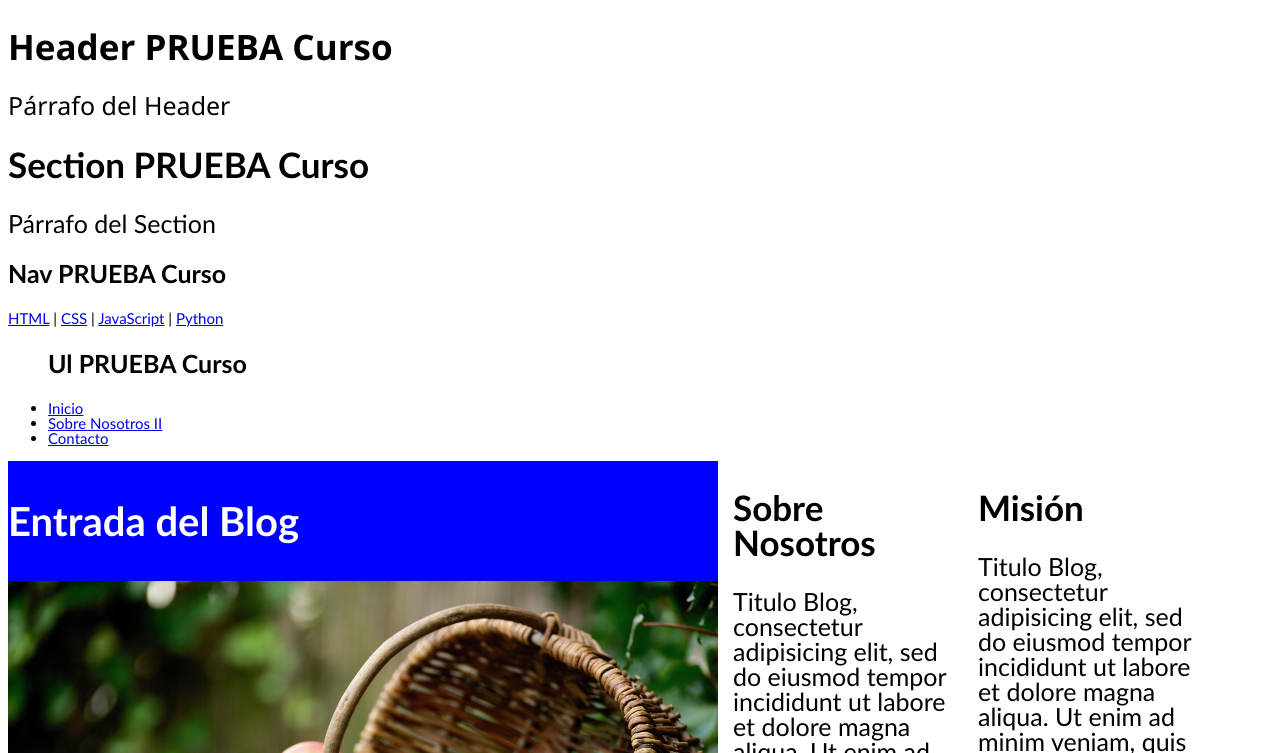
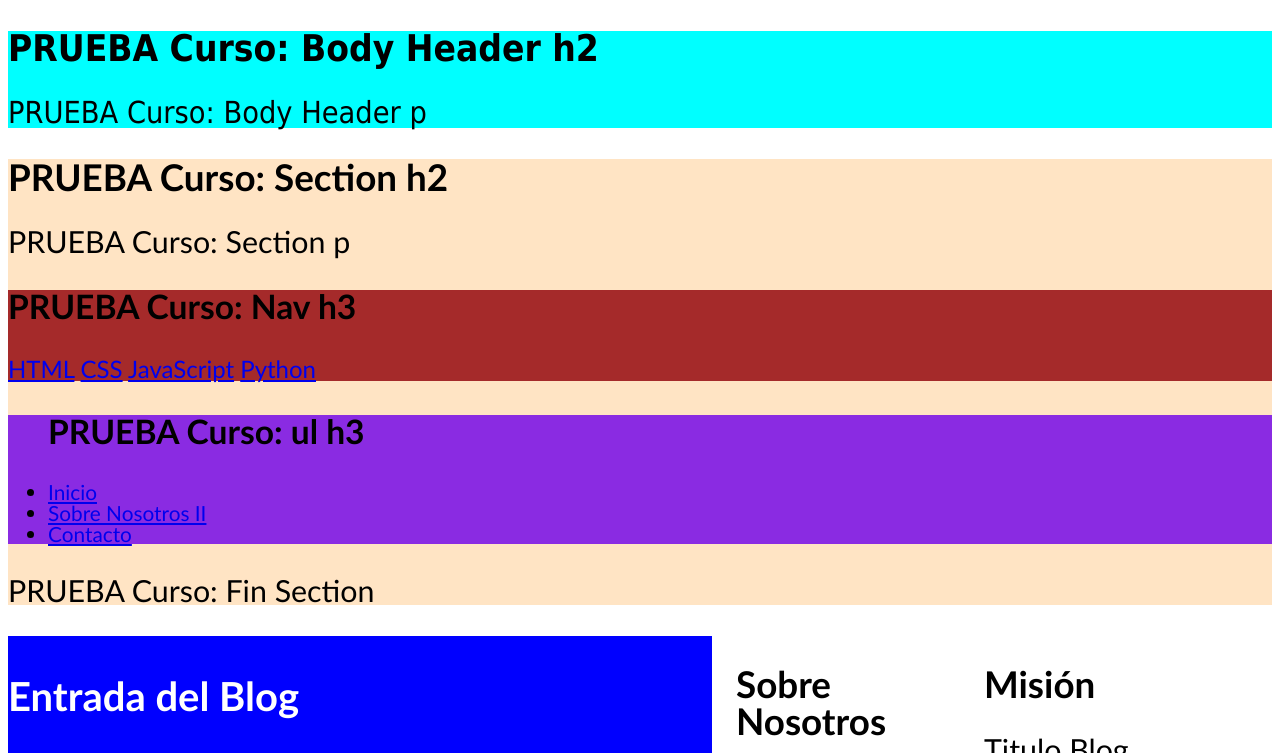
Before and after one commit to mwcastellan/Web1, a plain HTML site: page index.html in a window 1280 px wide. Shown: the top 753 px of the page. Drawn offline with Linux system fonts and the light colour scheme.

Commit message:
08/04 commit - Marcelo

```diff
--- a/css/styles.css
+++ b/css/styles.css
@@ -1,44 +1,49 @@
 html {
-    font-size: 62.5%;
     line-height: 1.0;
 }
 
 body {
-    font-family:'Gill Sans', 'Gill Sans MT', Calibri, 'Trebuchet MS', sans-serif;
+    font-family:calibri;
 }
 
 img {
     max-width: 100%;
 }
 
-h1 {
-    font-size: 4rem;
+h1{
+    font-size: 2.5rem;
 }
 
 h2 {
-    font-size: 3.5rem;
+    font-size: 2.3rem;
 }
 
 h3 {
-    font-size: 2.5rem;
+    font-size: 2.1rem;
 }
 
 p {
-    font-size: 2.5rem;
+    font-size: 1.9rem;
 }
 
 .header-principal {
-    font-family:'Segoe UI', Tahoma, Geneva, Verdana, sans-serif;
+    font-family:tahoma;
+    background-color:aqua;
 }
 
 .section-principal {
     font-size: 1.7rem;
+    background-color:bisque;
 }
+
 .nav-principal {
     font-size: 1.5rem;
+    background-color:brown;
 }
+
 .ul-principal {
-    font-size: 1.5rem;
+    font-size: 1.3rem;
+    background-color:blueviolet;
 }
 
 .contenedor {
@@ -47,7 +52,7 @@ p {
     margin: 1 auto;
 }
 
-.entrada-blog  {
+.entrada-blog {
     display: inline-block;
     background-color:blue;
     color: white;
@@ -75,11 +80,10 @@ p {
     }
     /*calc() hace un cálculo matemático*/
     /*Ocupa el 60% y el 20% del contenedor respectivamente - 1 rem para dar espacio entre columnas*/
-
+}
 .contacto {
     color:aquamarine
     }
-}
 
 .footer-principal {
     font-family:'Courier New', Courier, monospace
--- a/index.html
+++ b/index.html
@@ -3,37 +3,36 @@
 
 <head>
     <meta charset="utf-8">
-    <title>Titulo PRUEBA Curso: HEAD</title>
-    <link rel="xxxxstylesheet" href="xxxxhttps://necolas.github.io/normalize.css/8.0.1/normalize.css">
-    <link href="xxxxhttps://fonts.googleapis.com/css?family=Raleway:400,700,900" rel="xxxxstylesheet">
+    <title>PRUEBA Curso: Head Title</title>
     <link rel="stylesheet" href="css/styles.css">
     <meta name="viewport" content="width=device-width, initial-scale=1">
 </head>
 
 <body>
     <header class="header-principal">
-       <h2>Header PRUEBA Curso</h2>
-       <p>Párrafo del Header</p>
+       <h2>PRUEBA Curso: Body Header h2</h2>
+       <p>PRUEBA Curso: Body Header p</p>
     </header>
 
-    <section class="section-principal"></section>
-        <h2>Section PRUEBA Curso</h2>
-        <p>Párrafo del Section</p>
+    <section class="section-principal">
+        <h2>PRUEBA Curso: Section h2</h2>
+        <p>PRUEBA Curso: Section p</p>
         <nav class="nav-principal">
-            <h3>Nav PRUEBA Curso</h3>
-                <a href="/html/">HTML</a> |
-                <a href="/css/">CSS</a> |
-                <a href="/js/">JavaScript</a> |
+            <h3>PRUEBA Curso: Nav h3</h3>
+                <a href="/html/">HTML</a>
+                <a href="/css/">CSS</a>
+                <a href="/js/">JavaScript</a>
                 <a href="/python/">Python</a>
         </nav>
         <nav class="nav-principal">
             <ul class="ul-principal">
-                <h3>Ul PRUEBA Curso</h3>
+                <h3>PRUEBA Curso: ul h3</h3>
                 <li><a href="#">Inicio</a></li>
                 <li><a href="#SobreNosotrosII">Sobre Nosotros II</a></li>
                 <li><a href="contacto.html">Contacto</a></li>
             </ul>
         </nav>
+        <p>PRUEBA Curso: Fin Section</p>
     </section>
 
     <section class="contenedor contenedor-flex">
```
Also changed, not shown: contacto.html (+3 -5 lines).
